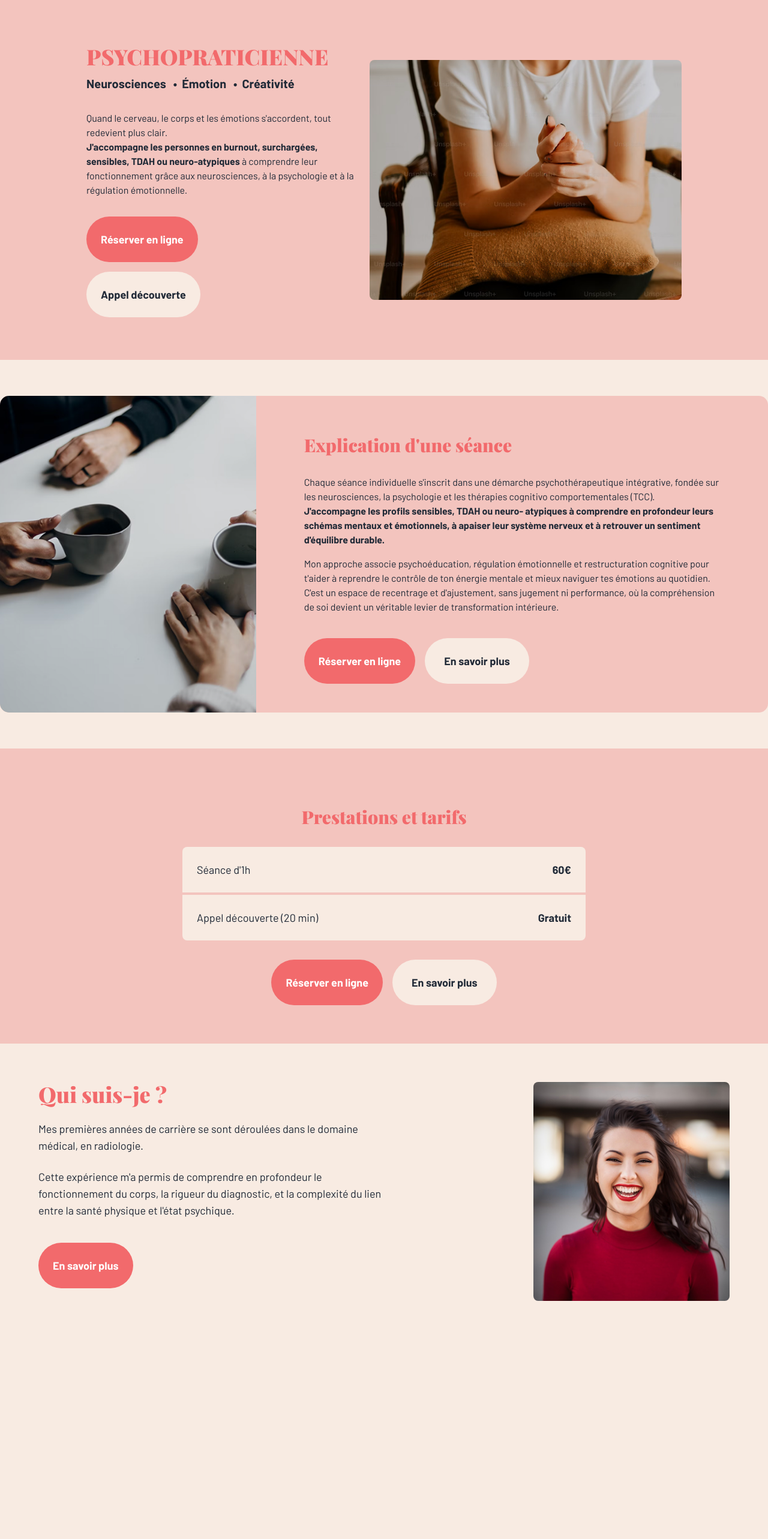
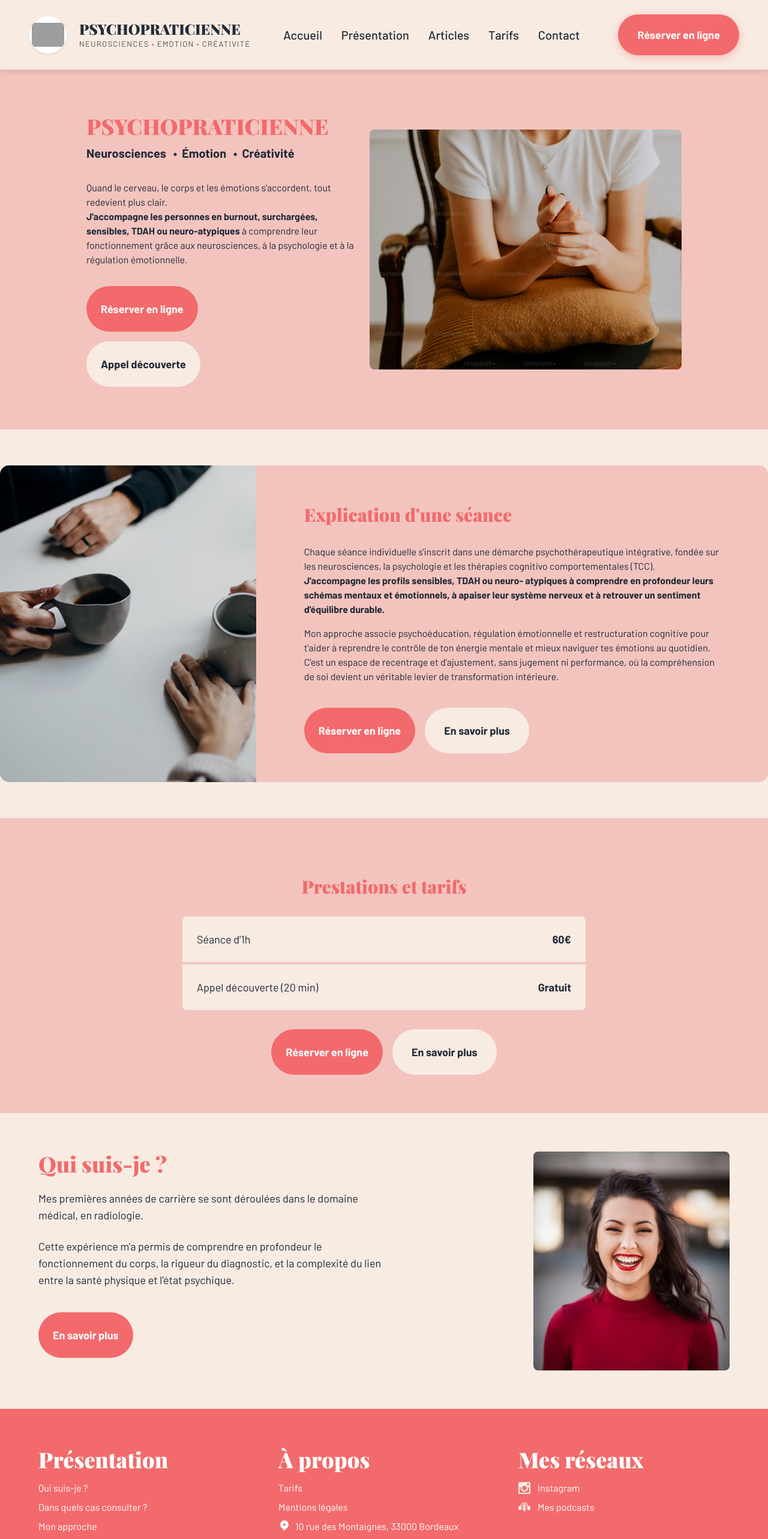
Before and after one commit to nicochnz/Elody_Psy, a Next.js app: page /pages/homepage in a window 1280 px wide. Shown: the top 2566 px of the page at 60% size. Before the commit the page ends 2233 px from the top, so only its background shows below. Built offline with nearby package versions, Linux system fonts and the light colour scheme; grey boxes are pictures that could not be loaded.

Commit message:
footer and header fix homepage

```diff
--- a/app/page.tsx
+++ b/app/page.tsx
@@ -1,13 +1,9 @@
 'use client';
 import Homepage from "./pages/homepage/page";
-import Header from "./components/header";
-import Footer from "./components/footer";
 export default function Home() {
   return (
     <div >
-      <Header />
       <Homepage />
-      <Footer />
     </div>
   );
 }
--- a/app/pages/homepage/page.tsx
+++ b/app/pages/homepage/page.tsx
@@ -1,9 +1,12 @@
 'use client';
 import Image from "next/image";
 import Link from "next/link";
+import Footer from "@/app/components/footer";
+import Header from "@/app/components/header";
 export default function Homepage() {
   return (
     <main>
+      <Header />
       <section className="bg-primary w-full h-auto md:h-[600px] py-8 md:py-0">
         <div className="flex flex-col md:flex-row w-full h-full items-start md:items-center justify-center md:justify-between px-6 md:px-36 gap-6 md:gap-0">
           <div className="flex justify-center w-full md:hidden mb-4">
@@ -160,6 +163,7 @@ export default function Homepage() {
           </div>
         </div>
       </section>
+      <Footer />
     </main>
   );
 }
```
